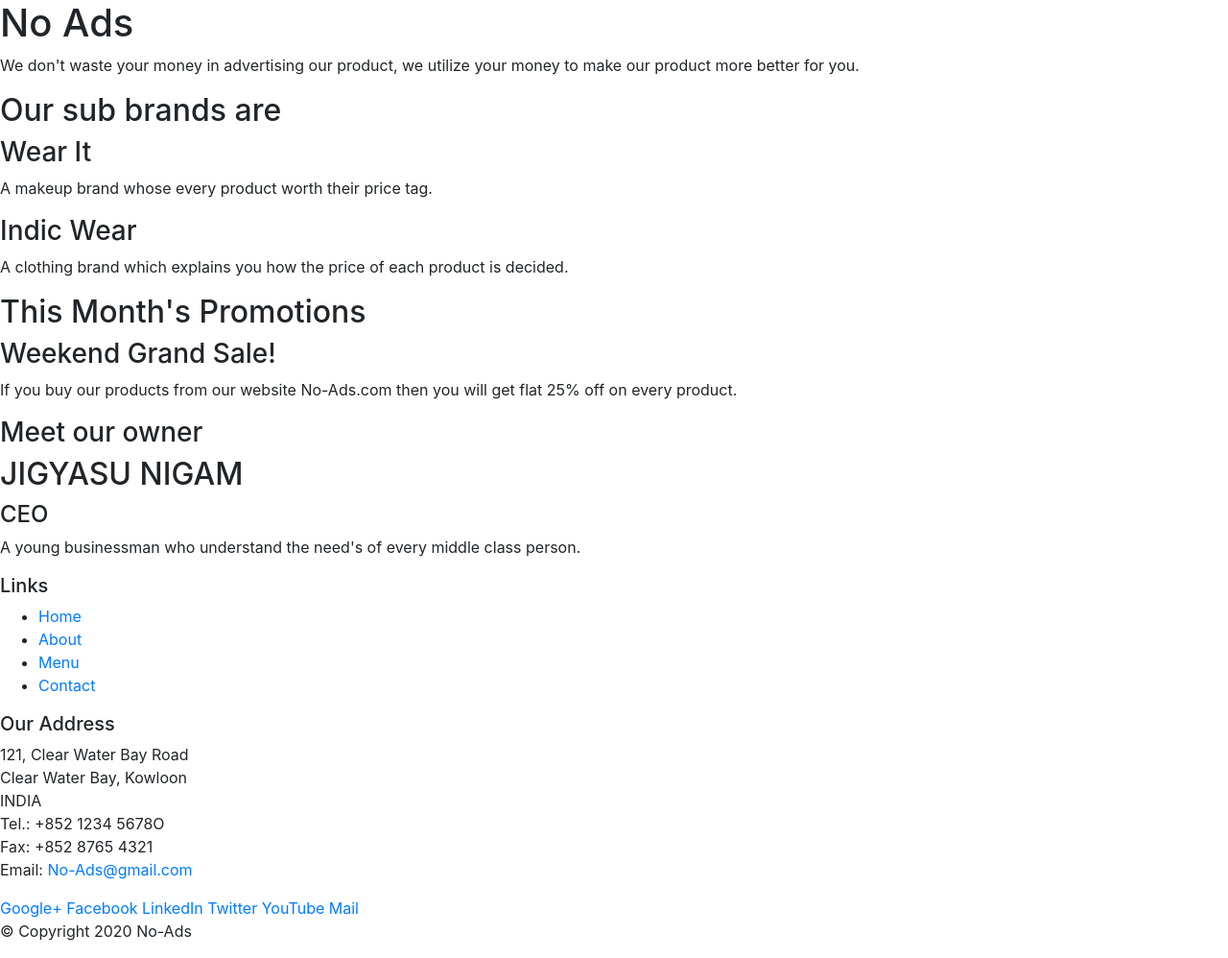
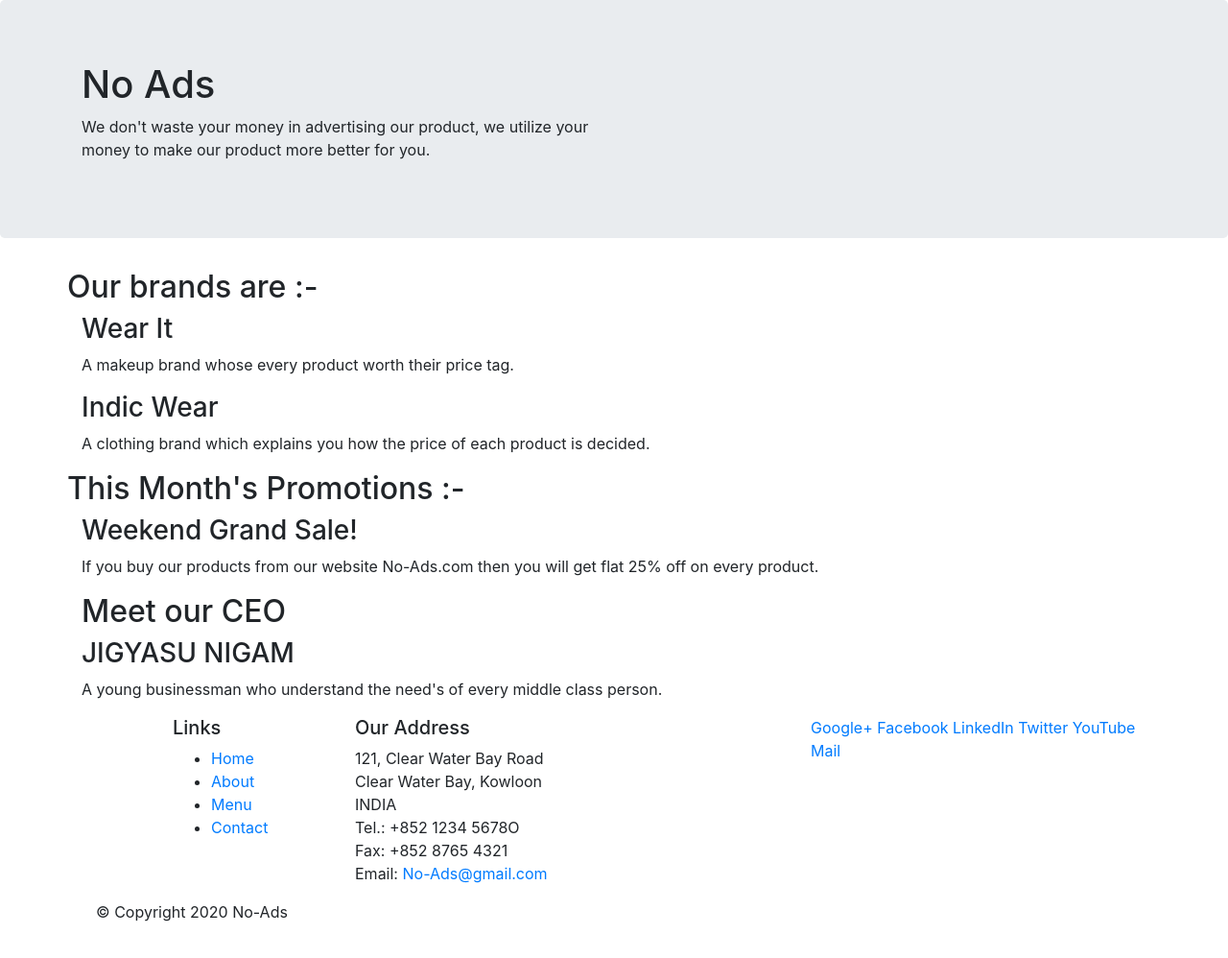
Before and after one commit to jigyasunigam/No-Ads, a website: page index.html in a window 1280 px wide. Shown: the whole page at 96% size. Drawn offline with nearby package versions, Linux system fonts and the light colour scheme.

Commit message:
Bootstrap Grid part 1

```diff
--- a/index.html
+++ b/index.html
@@ -11,37 +11,37 @@
 
 <body>
 
-    <header>
-        <div>
-            <div>
-                <div>
+    <header class="jumbotron">
+        <div class="container">
+            <div class="row">
+                <div  class="col-12 col-sm-6">
                     <h1>No Ads</h1>
                     <p>We don't waste your money in advertising our product, we utilize your money to make our product more better for you.</p>
                 </div>
-                <div>
+                <div class="col-12 col-sm">
                 </div>
             </div>
         </div>
     </header>
 
-    <div>
-        <div>
-            <div>
-                <h2>Our sub brands  are </h2>
-            </div>
+    <div class = "container">
+            <div class="row">
+                <h2>Our brands  are :- </h2>
+            </div >
             <div>
                 <h3>Wear It</h3>
                 <p>A makeup brand whose every product worth their price tag. </p>
-                <h3>Indic Wear</h3>
-                <p>A clothing brand which explains you how the price of each product is decided. </p>
+            </div>
+        <div>
+            <h3>Indic Wear</h3>
+            <p>A clothing brand which explains you how the price of each product is decided. </p>
 
             </div>
-        </div>
 
 
         <div>
-            <div>
-                <h2>This Month's Promotions</h2>
+            <div class="row">
+                <h2>This Month's Promotions :-</h2>
             </div>
             <div>
                 <h3>Weekend Grand Sale!</h3>
@@ -51,20 +51,19 @@
 
         <div>
             <div>
-                <h3>Meet our owner</h3>
+                <h2>Meet our CEO</h2>
             </div>
             <div>
-                <h2>JIGYASU NIGAM</h2>
-                <h4>CEO</h4>
+                <h3>JIGYASU NIGAM</h3>
                 <p>A young businessman who understand the need's of every middle class person.</p>
             </div>
         </div>
     </div>
 
     <footer>
-        <div>
-            <div>
-                <div>
+        <div class="container">
+            <div class="row">
+                <div class="col-4 offset-1 col-sm-2">
                     <h5>Links</h5>
                     <ul>
                         <li><a href="#">Home</a></li>
@@ -73,7 +72,7 @@
                         <li><a href="#">Contact</a></li>
                     </ul>
                 </div>
-                <div>
+                <div class="col-7 col-sm-5">
                     <h5>Our Address</h5>
                     <address>
 		              121, Clear Water Bay Road<br>
@@ -84,7 +83,7 @@
 		              Email: <a href="mailto:No-Ads@gmail.com">No-Ads@gmail.com</a>
 		           </address>
                 </div>
-                <div>
+                <div class="col-12 col-sm-4">
                     <div>
                         <a href="http://google.com/+">Google+</a>
                         <a href="http://www.facebook.com/profile.php?id=">Facebook</a>
@@ -95,7 +94,7 @@
                     </div>
                 </div>
            </div>
-           <div>
+           <div class="col-auto">
                 <div>
                     <p>© Copyright 2020 No-Ads</p>
                 </div>
```
